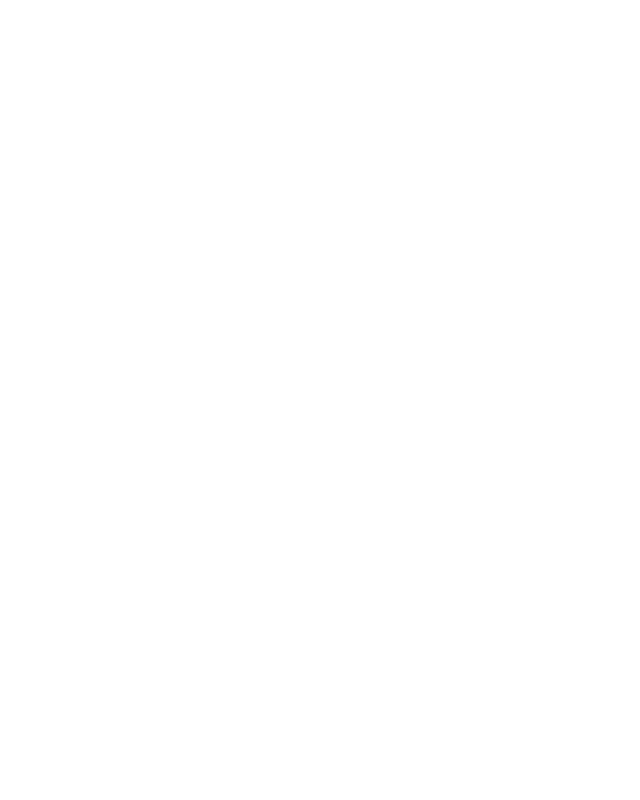
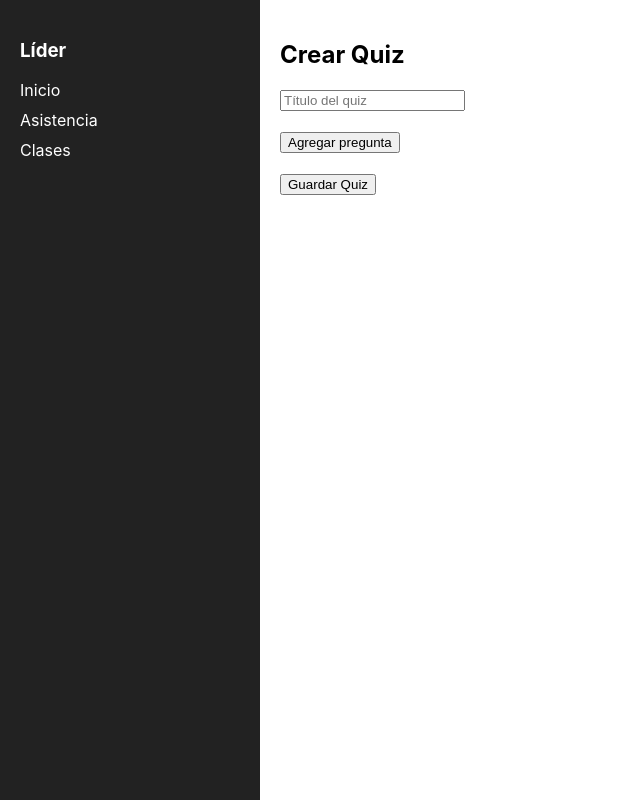
Before and after one commit to diego-barazarte/app-tesis, a React (Create React App) app in the folder frontend/: page /lideres/clases/1/semana/1/quiz/crear in a window 1280 px wide. Before the commit this address had no page. Shown: the whole page, without its empty margins (0-640 px from the left). Built offline with nearby package versions, Linux system fonts and the light colour scheme.

Commit message:
Prototipo de creación de Quiz semanal por parte de los líderes

```diff
--- a/frontend/src/App.js
+++ b/frontend/src/App.js
@@ -10,6 +10,7 @@ import Asistencia from "./pages/líderes/Asistencia";
 import ClasesLider from "./pages/líderes/ClasesLider";
 import ClaseDetalleLider from "./pages/líderes/ClaseDetalleLider";
 import SemanaClaseLider from "./pages/líderes/SemanaClaseLider";
+import QuizCrear from "./pages/líderes/QuizCrear";
 
 // Padres
 import HomePadres from "./pages/padres/HomePadres";
@@ -17,6 +18,11 @@ import ClasesPadres from "./pages/padres/ClasesPadres";
 import ClaseDetallePadres from "./pages/padres/ClaseDetallePadres";
 import SemanaClasePadres from "./pages/padres/SemanaClasePadres";
 import RegistroHijo from "./pages/padres/RegistroHijo";
+import QuizLista from "./pages/padres/QuizLista";
+import QuizJugador from "./pages/padres/QuizJugador";
+
+
+
 
 function App() {
   return (
@@ -35,7 +41,10 @@ function App() {
           path="clases/:id/semana/:semana"
           element={<SemanaClaseLider />}
         />
+           <Route path="clases/:id/semana/:semana/quiz/crear" element={<QuizCrear />} />
       </Route>
+
+
 
       <Route path="/padres" element={<Layout />}>
         <Route path="home-padres" element={<HomePadres />} />
@@ -46,6 +55,9 @@ function App() {
           element={<SemanaClasePadres />}
         />
         <Route path="registro-hijo" element={<RegistroHijo />} />
+        <Route path="clases/:id/semana/:semana/quizzes" element={<QuizLista />} />
+        <Route path="clases/:id/semana/:semana/quiz/:quizId" element={<QuizJugador />} />
+
       </Route>
 
 
--- /dev/null
+++ b/frontend/src/data/quizzesMock.js
@@ -0,0 +1,23 @@
+export const quizzes = [
+    {
+      id: 1,
+      claseId: 1,
+      semana: 1,
+      titulo: "La Creación",
+      tiempoPorPregunta: 15,
+      preguntas: [
+        {
+          id: 1,
+          texto: "¿Cuántos días tardó Dios en crear el mundo?",
+          opciones: ["5", "6", "7", "8"],
+          correcta: 1,
+        },
+        {
+          id: 2,
+          texto: "¿Qué creó Dios el primer día?",
+          opciones: ["Animales", "La luz", "El hombre", "Las estrellas"],
+          correcta: 1,
+        },
+      ],
+    },
+  ];
--- /dev/null
+++ b/frontend/src/pages/líderes/QuizCrear.js
@@ -0,0 +1,62 @@
+import { useState } from "react";
+
+function QuizCrear() {
+  const [titulo, setTitulo] = useState("");
+  const [preguntas, setPreguntas] = useState([]);
+
+  const agregarPregunta = () => {
+    setPreguntas([
+      ...preguntas,
+      {
+        texto: "",
+        opciones: ["", "", "", ""],
+        correcta: 0,
+      },
+    ]);
+  };
+
+  return (
+    <div>
+      <h2>Crear Quiz</h2>
+
+      <input
+        placeholder="Título del quiz"
+        value={titulo}
+        onChange={(e) => setTitulo(e.target.value)}
+      />
+
+      <br /><br />
+
+      {preguntas.map((p, i) => (
+        <div key={i} style={{ marginBottom: "20px" }}>
+          <input
+            placeholder={`Pregunta ${i + 1}`}
+            onChange={(e) => (p.texto = e.target.value)}
+          />
+
+          {p.opciones.map((_, j) => (
+            <div key={j}>
+              <input
+                placeholder={`Opción ${j + 1}`}
+                onChange={(e) => (p.opciones[j] = e.target.value)}
+              />
+            </div>
+          ))}
+
+          <select onChange={(e) => (p.correcta = Number(e.target.value))}>
+            <option value={0}>Correcta: Opción 1</option>
+            <option value={1}>Correcta: Opción 2</option>
+            <option value={2}>Correcta: Opción 3</option>
+            <option value={3}>Correcta: Opción 4</option>
+          </select>
+        </div>
+      ))}
+
+      <button onClick={agregarPregunta}>Agregar pregunta</button>
+      <br /><br />
+      <button>Guardar Quiz</button>
+    </div>
+  );
+}
+
+export default QuizCrear;
--- a/frontend/src/pages/líderes/SemanaClaseLider.js
+++ b/frontend/src/pages/líderes/SemanaClaseLider.js
@@ -1,8 +1,9 @@
-import { useParams } from "react-router-dom";
+import { useParams, useNavigate } from "react-router-dom";
 import { useState } from "react";
 
 function SemanaClaseLider() {
   const { semana } = useParams();
+  const navigate = useNavigate();
   const [tema, setTema] = useState("");
   const [observaciones, setObservaciones] = useState("");
   const [guardado, setGuardado] = useState(false);
@@ -33,6 +34,10 @@ function SemanaClaseLider() {
       <br /><br />
 
       <button onClick={guardar}>Guardar</button>
+      <button onClick={() => navigate("quiz/crear")}>
+      Crear Quiz de la semana
+      </button>
+
 
       {guardado && <p>Información guardada ✔</p>}
     </div>
--- /dev/null
+++ b/frontend/src/pages/padres/QuizJugador.js
@@ -0,0 +1,43 @@
+import { useParams } from "react-router-dom";
+import { quizzes } from "../../data/quizzesMock";
+import { useState } from "react";
+
+function QuizJugador() {
+  const { quizId } = useParams();
+  const quiz = quizzes.find((q) => q.id === Number(quizId));
+
+  const [actual, setActual] = useState(0);
+  const [puntaje, setPuntaje] = useState(0);
+
+  const responder = (i) => {
+    if (i === quiz.preguntas[actual].correcta) {
+      setPuntaje(puntaje + 1);
+    }
+    setActual(actual + 1);
+  };
+
+  if (actual >= quiz.preguntas.length) {
+    return (
+      <div>
+        <h2>¡Fin del Quiz! 🎉</h2>
+        <p>Puntaje: {puntaje} / {quiz.preguntas.length}</p>
+      </div>
+    );
+  }
+
+  const pregunta = quiz.preguntas[actual];
+
+  return (
+    <div>
+      <h3>{pregunta.texto}</h3>
+
+      {pregunta.opciones.map((op, i) => (
+        <button key={i} onClick={() => responder(i)}>
+          {op}
+        </button>
+      ))}
+    </div>
+  );
+}
+
+export default QuizJugador;
--- /dev/null
+++ b/frontend/src/pages/padres/QuizLista.js
@@ -0,0 +1,28 @@
+import { useNavigate, useParams } from "react-router-dom";
+import { quizzes } from "../../data/quizzesMock";
+
+function QuizLista() {
+  const navigate = useNavigate();
+  const { id, semana } = useParams();
+
+  const quizzesSemana = quizzes.filter(
+    (q) => q.claseId === Number(id) && q.semana === Number(semana)
+  );
+
+  return (
+    <div>
+      <h2>Quiz disponibles</h2>
+
+      {quizzesSemana.map((q) => (
+        <div key={q.id}>
+          <h4>{q.titulo}</h4>
+          <button onClick={() => navigate(`quiz/${q.id}`)}>
+            Jugar
+          </button>
+        </div>
+      ))}
+    </div>
+  );
+}
+
+export default QuizLista;
```
Also changed, not shown: frontend/src/pages/líderes/QuizEditar.js (added), frontend/src/pages/líderes/QuizResultados.js (added). Lines whose indentation alone changed are shown as unchanged.
